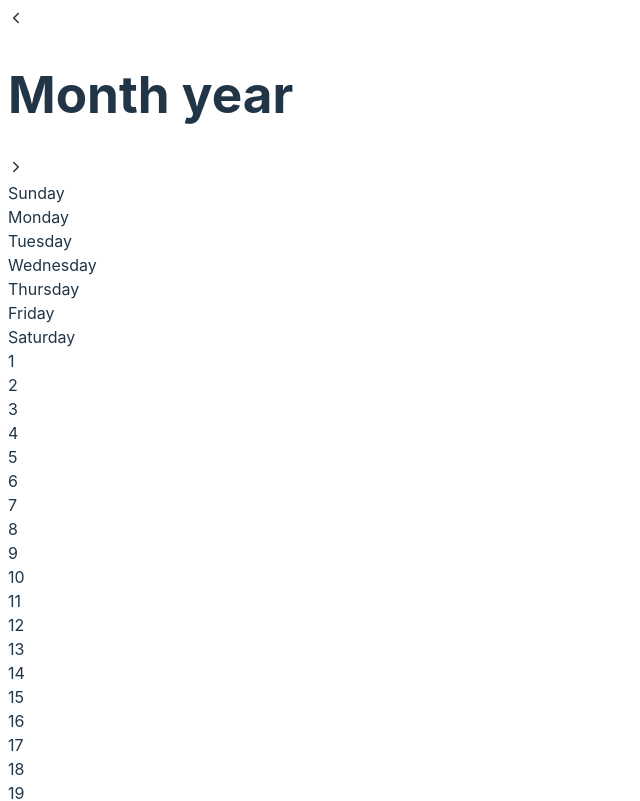
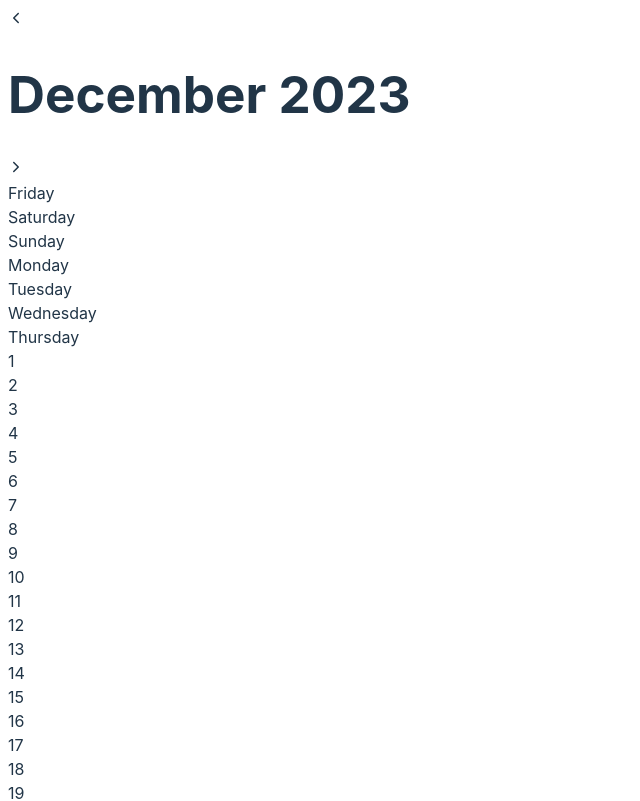
Before and after one commit to Squigglevision/events-calendar, a React (Vite) app in the folder events-calendar/: page / in a window 1280 px wide. Shown: the top 801 px of the page, without its empty margins (0-640 px from the left). Built offline with nearby package versions, Linux system fonts and the light colour scheme.

Commit message:
Add ability to change month and year

```diff
--- a/events-calendar/src/App.tsx
+++ b/events-calendar/src/App.tsx
@@ -1,12 +1,46 @@
+import React, { useState } from "react";
 import "./App.css";
 import Calendar from "./components/calendar/Calendar";
+import { getDays } from "./components/calendar/calservice";
+import { Props } from "./interfaces/Props";
 
-function App() {
+const MyComponent: React.FC<Props> = ({
+	daysInMonth,
+	currentMonth,
+	currentYear,
+	setCurrentMonth,
+	setCurrentYear,
+}) => {
 	return (
-		<>
-			<Calendar />
-		</>
+		<div>
+			<Calendar
+				daysInMonth={daysInMonth}
+				currentMonth={currentMonth}
+				currentYear={currentYear}
+				setCurrentMonth={setCurrentMonth}
+				setCurrentYear={setCurrentYear}
+			/>
+		</div>
 	);
-}
+};
+
+const App: React.FC = () => {
+	const startDate = new Date();
+	const [currentMonth, setCurrentMonth] = useState(startDate.getMonth());
+	const [currentYear, setCurrentYear] = useState(startDate.getFullYear());
+	const daysInMonth = getDays(currentMonth, currentYear);
+
+	return (
+		<div>
+			<MyComponent
+				daysInMonth={daysInMonth}
+				currentMonth={currentMonth}
+				currentYear={currentYear}
+				setCurrentMonth={setCurrentMonth}
+				setCurrentYear={setCurrentYear}
+			/>
+		</div>
+	);
+};
 
 export default App;
--- a/events-calendar/src/components/calendar/CalBody.tsx
+++ b/events-calendar/src/components/calendar/CalBody.tsx
@@ -1,16 +1,47 @@
-import { range } from "./calservice";
-import { DAYS } from "./calservice";
+import { IoIosArrowBack } from "react-icons/io";
+import { IoIosArrowForward } from "react-icons/io";
+import { MONTHS, getSortedDays, range } from "./calservice";
+import { Props } from "../../interfaces/Props";
 
-const CalBody = () => {
+const CalBody: React.FC<Props> = ({
+	daysInMonth,
+	currentMonth,
+	currentYear,
+	setCurrentMonth,
+	setCurrentYear,
+}) => {
+	const nextMonth = () => {
+		if (currentMonth < 11) {
+			setCurrentMonth((prev) => prev + 1);
+		} else {
+			setCurrentMonth(0);
+			setCurrentYear((prev) => prev + 1);
+		}
+	};
+
+	const prevMonth = () => {
+		if (currentMonth > 0) {
+			setCurrentMonth((next) => next - 1);
+		} else {
+			setCurrentMonth(11);
+			setCurrentYear((next) => next - 1);
+		}
+	};
+
 	return (
 		<div>
-			{DAYS.map((day: string) => {
+			<IoIosArrowBack onClick={prevMonth} />
+			<h1>
+				{MONTHS[currentMonth]} {currentYear}
+			</h1>
+			<IoIosArrowForward onClick={nextMonth} />
+			{getSortedDays(currentMonth, currentYear).map((day: string) => {
 				{
 					return <div key={day}>{day}</div>;
 				}
 			})}
-			{range(31).map((day: string) => {
-				return <div>{day}</div>;
+			{range(daysInMonth).map((day: string) => {
+				return <div key={day}>{day}</div>;
 			})}
 		</div>
 	);
--- a/events-calendar/src/components/calendar/CalHead.tsx
+++ /dev/null
@@ -1,14 +0,0 @@
-import { IoIosArrowBack } from "react-icons/io";
-import { IoIosArrowForward } from "react-icons/io";
-
-const CalHead = () => {
-	return (
-		<div>
-			<IoIosArrowBack />
-			<h1>Month year</h1>
-			<IoIosArrowForward />
-		</div>
-	);
-};
-
-export default CalHead;
--- a/events-calendar/src/components/calendar/Calendar.tsx
+++ b/events-calendar/src/components/calendar/Calendar.tsx
@@ -1,11 +1,24 @@
+import { Props } from "../../interfaces/Props";
 import CalBody from "./CalBody";
-import CalHead from "./CalHead";
 
-const Calendar = () => {
+import React from "react";
+
+const Calendar: React.FC<Props> = ({
+	daysInMonth,
+	currentMonth,
+	currentYear,
+	setCurrentMonth,
+	setCurrentYear,
+}) => {
 	return (
 		<div>
-			<CalHead />
-			<CalBody />
+			<CalBody
+				daysInMonth={daysInMonth}
+				currentMonth={currentMonth}
+				currentYear={currentYear}
+				setCurrentMonth={setCurrentMonth}
+				setCurrentYear={setCurrentYear}
+			/>
 		</div>
 	);
 };
--- a/events-calendar/src/components/calendar/calservice.tsx
+++ b/events-calendar/src/components/calendar/calservice.tsx
@@ -1,4 +1,34 @@
-export const range = (end) => {
+export const DAYS: string[] = [
+	"Sunday",
+	"Monday",
+	"Tuesday",
+	"Wednesday",
+	"Thursday",
+	"Friday",
+	"Saturday",
+];
+
+export const MONTHS: string[] = [
+	"January",
+	"February",
+	"March",
+	"April",
+	"May",
+	"June",
+	"July",
+	"August",
+	"September",
+	"October",
+	"November",
+	"December",
+];
+
+export const parseISOString = (s) => {
+	const b = s.split(/\D+/);
+	return new Date(Date.UTC(b[0], --b[1], b[2], b[3], b[4], b[5], b[6]));
+};
+
+export const range = (end: number) => {
 	const { result } = Array.from({ length: end }).reduce(
 		({ result, current }) => ({
 			result: [...result, current],
@@ -9,12 +39,23 @@ export const range = (end) => {
 	return result;
 };
 
-export const DAYS: string[] = [
-	"Sunday",
-	"Monday",
-	"Tuesday",
-	"Wednesday",
-	"Thursday",
-	"Friday",
-	"Saturday",
-];
+export const getDays = (month, year) => {
+	return new Date(year, month + 1, 0).getDate();
+};
+
+export const getSortedDays = (month, year) => {
+	const dayIndex = new Date(year, month, 1).getDay();
+	return [...DAYS.slice(dayIndex), ...DAYS.slice(0, dayIndex)];
+};
+
+export const getDateObj = (day, month, year) => {
+	return new Date(year, month, day);
+};
+
+export const areDatesTheSame = (first, second) => {
+	return (
+		first.getFullYear() === second.getFullYear() &&
+		first.getMonth() === second.getMonth() &&
+		first.getDate() === second.getDate()
+	);
+};
--- /dev/null
+++ b/events-calendar/src/interfaces/Props.tsx
@@ -0,0 +1,9 @@
+import { Dispatch, SetStateAction } from "react";
+
+export interface Props {
+	daysInMonth: number;
+	currentMonth: number;
+	setCurrentMonth: Dispatch<SetStateAction<number>>;
+	currentYear: number;
+	setCurrentYear: Dispatch<SetStateAction<number>>;
+}
```
